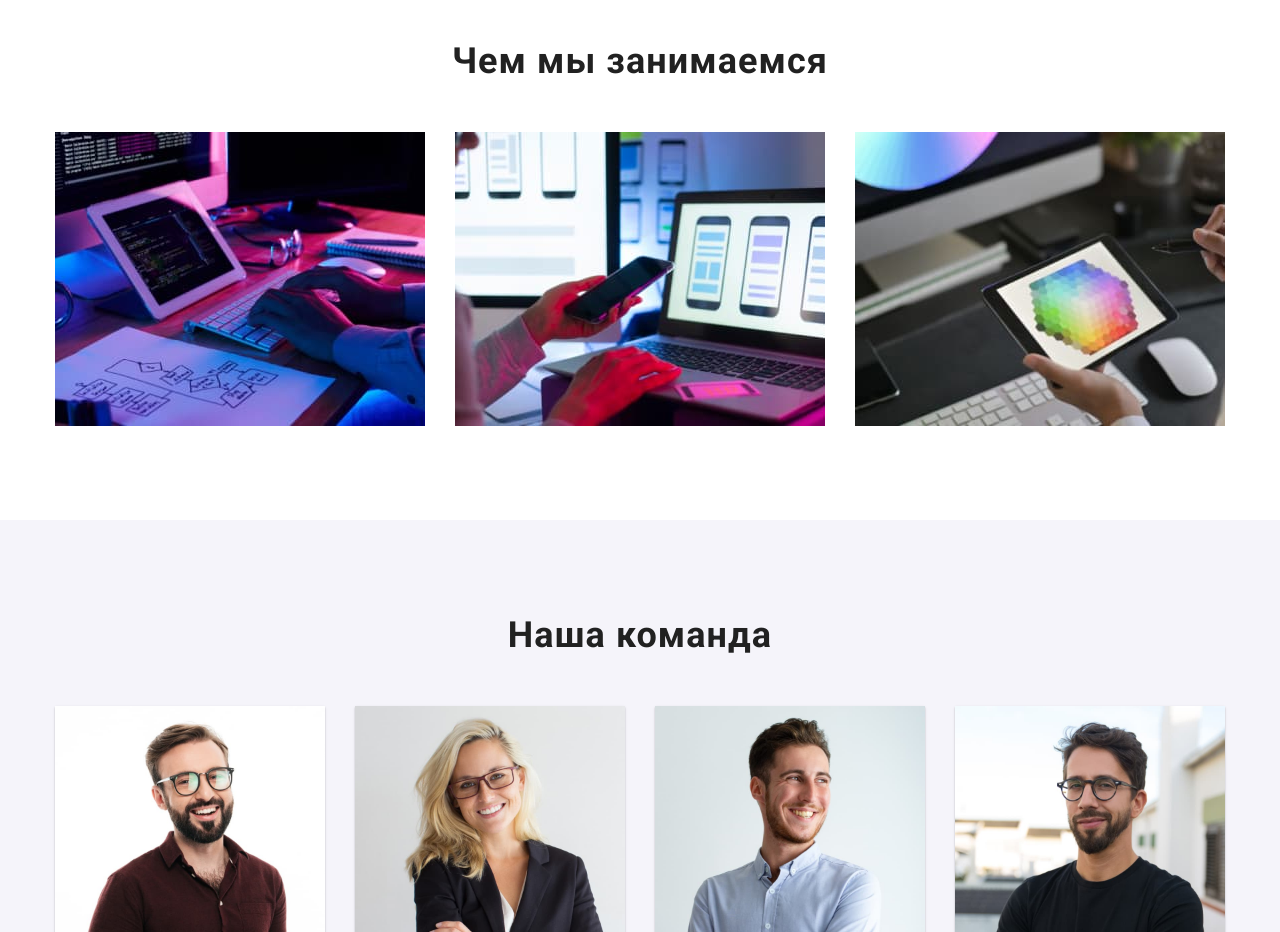
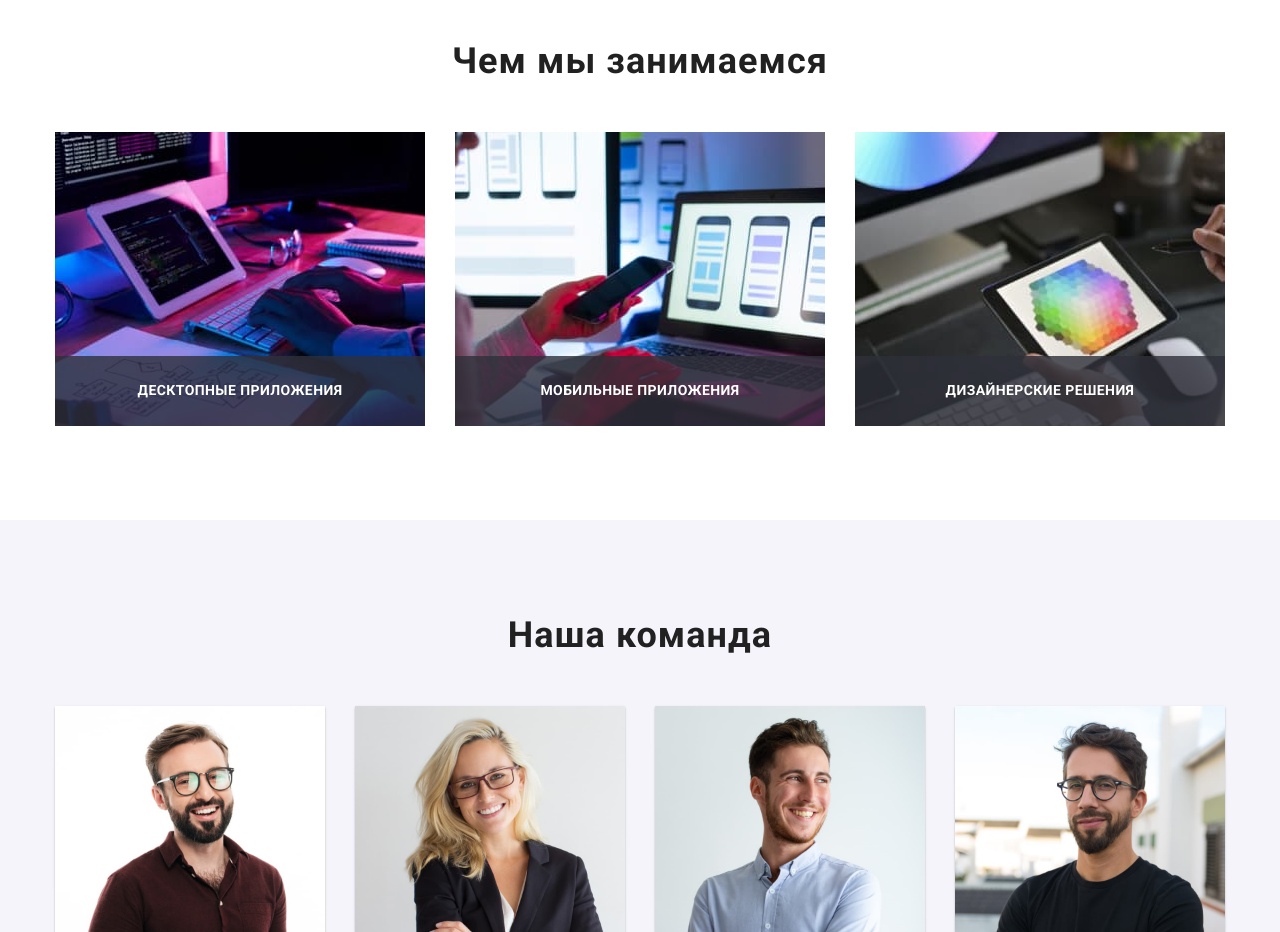
Before and after one commit to RomanKorotaev/goit-markup-hw-05, a plain HTML site: page index.html in a window 1280 px wide. Shown: the part 1080-2012 px from the top of the page. Drawn offline with nearby package versions, Linux system fonts and the light colour scheme.

Commit message:
Добавлена надпись на картинку в Секции "Что мы делаем"

```diff
--- a/css/styles.css
+++ b/css/styles.css
@@ -354,8 +354,36 @@ header {
 }
 
 .what-we-do-item {
+  position: relative;
+
   flex-basis: calc(100% / 3 - 30px);
   margin-left: 30px;
+}
+
+.what-we-do-title-wrapper {
+  position: absolute;
+  bottom: 0;
+
+  display: flex;
+  align-items: center;
+  justify-content: center;
+
+  width: 100%;
+  /*width: 370px;*/
+  height: 70px;
+
+  background: rgba(47, 48, 58, 0.8);
+}
+
+.what-we-do-title {
+  font-weight: 700;
+  font-size: 14px;
+  line-height: 1.14;
+  text-align: center;
+  letter-spacing: 0.03em;
+  text-transform: uppercase;
+
+  color: var(--white-color);
 }
 
 /* =============  STUDIO. END SECTION: WHAT WE DO  ============= */
@@ -462,12 +490,11 @@ header {
   width: 170px;
   height: 90px;
 
-  /* border: 1px solid #afb1b8;*/
   border: 1px solid var(--social-link-color);
   box-sizing: border-box;
   border-radius: 4px;
 }
-/*  --social-link-color*/
+
 .customers-list-icon {
   fill: var(--social-link-color);
 }
--- a/index.html
+++ b/index.html
@@ -123,12 +123,24 @@
                     <ul class="list what-we-do-list" >
                         <li class="what-we-do-item">
                             <img src="./images/what-we-do/img01.jpg" alt="Человек, печатающий код программы по блок-схеме" width="370" height="294">
+                                <div class="what-we-do-title-wrapper">
+                                    <p class="what-we-do-title">Десктопные приложения</p>
+                                </div>
+
                         </li>
                         <li class="what-we-do-item">
                             <img src="./images/what-we-do/img02.jpg" alt="Разработка мобильного приложения" width="370" height="294">
+                                <div class="what-we-do-title-wrapper">
+                                    <p class="what-we-do-title">Мобильные приложения</p>
+                                </div>
+
                         </li>
                         <li class="what-we-do-item">
                             <img src="./images/what-we-do/img03.jpg" alt="Человек, выбирающий цвета на планшете" width="370" height="294">
+                                <div class="what-we-do-title-wrapper">
+                                    <p class="what-we-do-title">Дизайнерские решения</p>
+                                </div>
+
                         </li>
                     </ul>
             </div>
```
